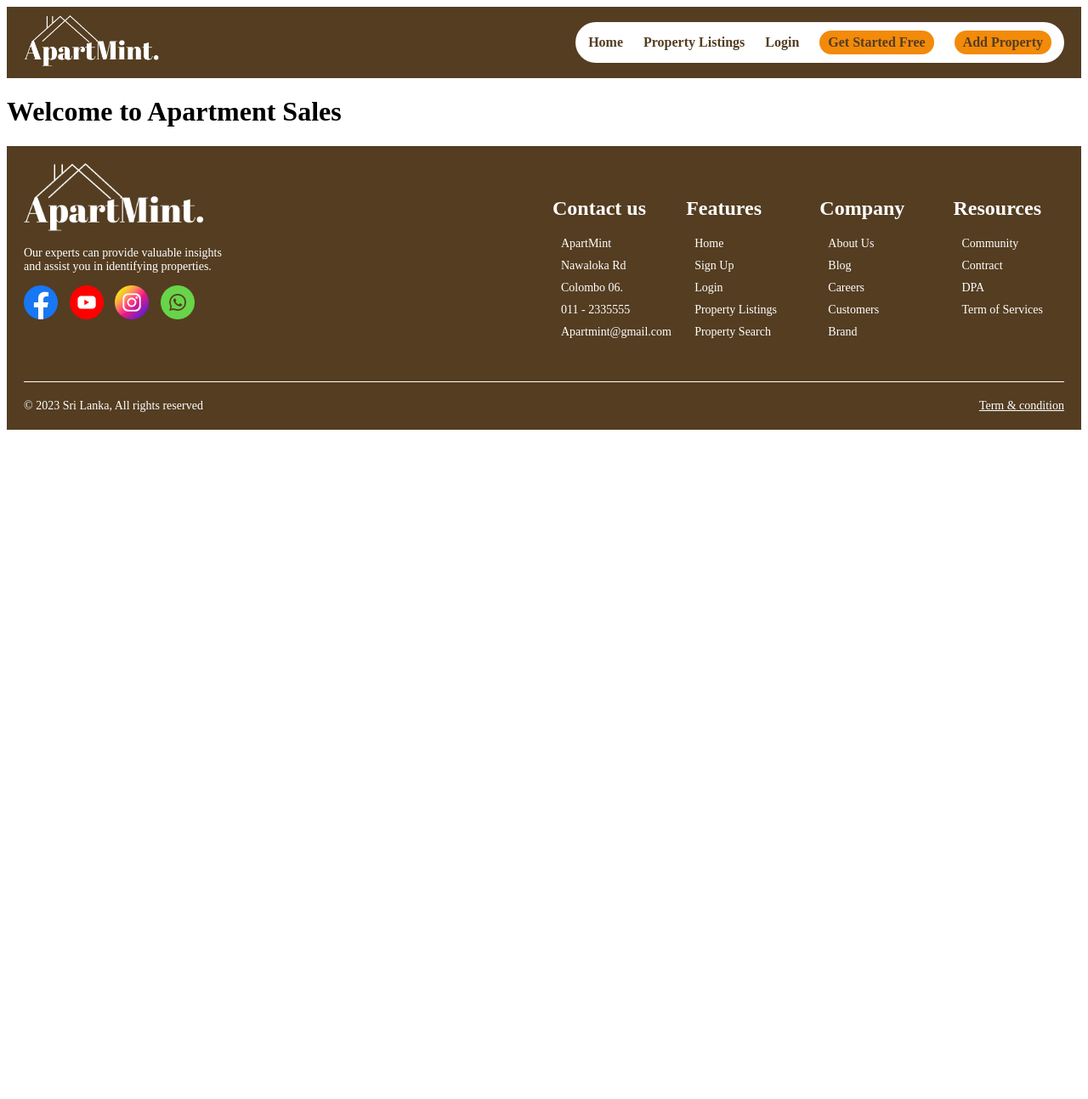
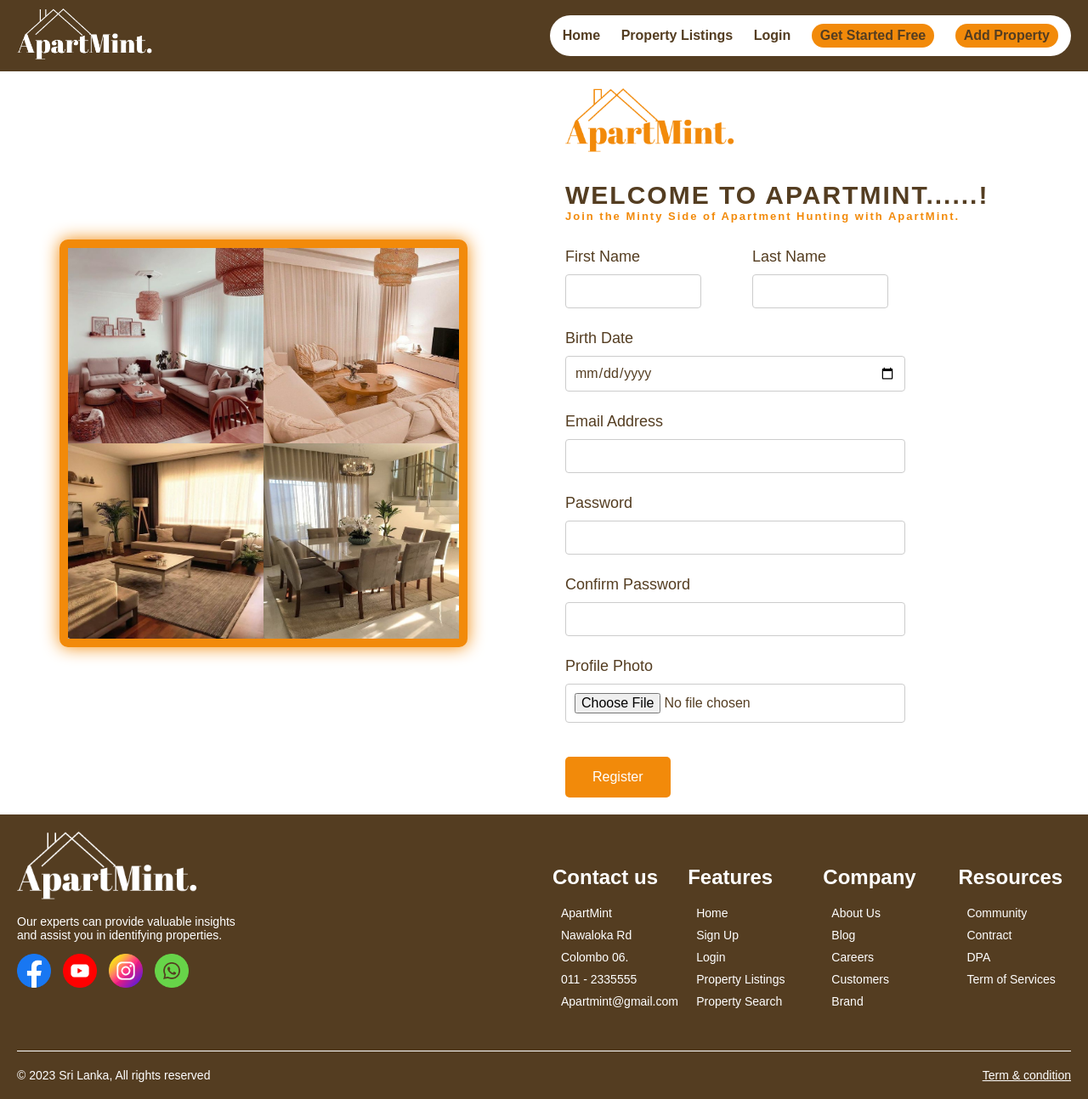
Before and after one commit to Kavindu-TechLab/Online-Apartment-Seles-System, a PHP site: page /register.php in a window 1280 px wide. Shown: the whole page at 85% size. Before the commit the page ends 506 px from the top, so only its background shows below. Run offline with PHP 8.4, Linux system fonts and the light colour scheme.

Commit message:
Create register page

```diff
--- a/addListings.php
+++ b/addListings.php
@@ -21,7 +21,7 @@
 
     <div class="container">
 
-        <form action="process_listing.php" method="post" enctype="multipart/form-data">
+        <form action="process_php/process_listing.php" method="post" enctype="multipart/form-data">
                 <div class="form-box">
                     <!-- Main Details -->
                     <div class = "main_details">
--- a/process_listing.php
+++ b/process_php/process_listing.php
@@ -24,7 +24,7 @@ if ($_SERVER["REQUEST_METHOD"] == "POST") {
     $utilities = isset($_POST["utilities"]) ? implode(", ", $_POST["utilities"]) : "";
 
     $uploadedImages = array();
-    $targetDirectory = "uploads/";
+    $targetDirectory = "uploads/listings_photoes/";
 
     // Check if files were uploaded
     if(isset($_FILES['image']) && !empty($_FILES['image']['name'][0])) {
--- a/register.php
+++ b/register.php
@@ -1,18 +1,76 @@
 <!DOCTYPE html>
-<html>
+<html lang="en">
+
 <head>
-    <title>Home Page</title>
-    <!-- Link to the external CSS file -->
+    <meta charset="UTF-8">
+    <meta name="viewport" content="width=device-width, initial-scale=1.0">
     <link rel="stylesheet" type="text/css" href="style/style.css">
+    <link rel="stylesheet" type="text/css" href="style/style_register.css">
+    <title>Register</title>
 </head>
+
 <body>
     <!-- Include the navigation bar -->
     <?php include('navbar.php'); ?>
 
-    <h1>Welcome to Apartment Sales</h1>
-    <!-- Your homepage content here -->
+    <div class="container">
+        <div class="left-section">
+            <div class="row">
+                <img src="images/0c8bc5136709ff47018eaaa80e74149e.jpg" alt="Image 1">
+                <img src="images/bb164a76f720b87251168fe46fb8f4c6.jpg" alt="Image 2">
+                <img src="images/d42c557d39ac3b6190d56ae59dbc8e72.jpg" alt="Image 3">
+                <img src="images/3b5c5a08925e964fcc4d90183843ed68.jpg" alt="Image 4">
+            </div>
+        </div>
+
+        <div class="right-section">
+            <!-- Logo and Title -->
+            <div class="logo">
+                <img src="images/logo.png" alt="Logo">
+            </div>
+            <h1>Welcome To Apartmint......!</h1>
+            <p>Join the Minty Side of Apartment Hunting with ApartMint.</p>
+
+            <!-- Registration Form -->
+            <form action="process_php/process_registration.php" method="post" enctype="multipart/form-data">
+                <div class="form-row">
+                    <div class="half">
+                        <label for="firstName">First Name</label>
+                        <input type="text" id="firstName" name="firstName" required>
+                    </div>
+                    <div class="half">
+                        <label for="lastName">Last Name</label>
+                        <input type="text" id="lastName" name="lastName" required>
+                    </div>
+                </div>
+                <div class="form-row">
+                    <label for="birthdate">Birth Date</label>
+                    <input type="date" id="birthdate" name="birthdate" required>
+                </div>
+                <div class="form-row">
+                    <label for="email">Email Address</label>
+                    <input type="email" id="email" name="email" required>
+                </div>
+                <div class="form-row">
+                    <label for="password">Password</label>
+                    <input type="password" id="password" name="password" required>
+                </div>
+                <div class="form-row">
+                    <label for="confirmPassword">Confirm Password</label>
+                    <input type="password" id="confirmPassword" name="confirmPassword" required>
+                </div>
+                <div class="form-row">
+                    <label for="profilePhoto">Profile Photo</label>
+                    <input type="file" id="profilePhoto" name="profilePhoto" accept="image/*">
+                </div>
+                <button type="submit" class="register-submit">Register</button>
+            </form>
+        </div>
+    </div>
 
     <!-- Include the footer -->
     <?php include('footer.php'); ?>
+
 </body>
+
 </html>
--- /dev/null
+++ b/style/style_register.css
@@ -0,0 +1,151 @@
+body {
+    margin: 0;
+    padding: 0;
+    font-family: Arial, sans-serif;
+}
+
+.container {
+    margin: 0 auto;
+    padding: 0;
+    display: flex;
+    flex-wrap: wrap;
+    justify-content: flex-start;
+    align-items: center;
+    padding: 20px;
+    margin-left: 30px;
+}
+
+.left-section {
+    flex: 1;
+    max-width: 50%;
+    padding-left: 20px;
+    display: flex;
+    flex-wrap: wrap;
+    justify-content: space-between;
+    align-items: center;
+    background-color: #fff;
+    color: #fff;
+}
+
+.left-section .row {
+    display: flex;
+    flex-wrap: wrap;
+    justify-content: flex-end;
+    align-items: center;
+    width: 460px;
+    height: 100%;
+    background-color: rgba(242, 138, 10, 1);
+    padding: 10px;
+    border-radius: 10px;
+    box-shadow: 0 0 20px rgba(242, 138, 10, 1);
+}
+
+.left-section img {
+    width: 230px;
+    height: 230px;
+    margin-bottom: 0px;
+    margin-right: 0px;
+}
+
+.right-section {
+    flex: 1;
+    max-width: 100%;
+    display: flex;
+    flex-wrap: wrap;
+    justify-content: space-between;
+    align-items: center;
+}
+
+.logo img {
+    max-height: 200px;
+    max-width: 200px;
+    margin-bottom: 10px;
+    margin-right: 10px;
+    transition: 0.3s;
+    cursor: pointer;
+}
+
+h1 {
+    font-size: 30px;
+    margin-bottom: 0px;
+    font-weight: bold;
+    text-align: center;
+    text-transform: uppercase;
+    letter-spacing: 2px;
+    color: rgba(84, 61, 33, 1);
+}
+
+.right-section p {
+    font-size: 13px;
+    margin-top: 0%;
+    margin-bottom: 25px;
+    font-weight: bold;
+    text-align: center;
+    letter-spacing: 2px;
+    color: rgba(242, 138, 10, 1);
+}
+
+.form-row {
+    display: flex;
+    flex-wrap: wrap;
+    justify-content: space-between;
+    align-items: center;
+    width: 400px;
+    height: 100%;
+    cursor: pointer;
+}
+
+.form-row .half {
+    flex: 1;
+    max-width: 40%;
+    padding-right: 20px;
+    display: flex;
+    flex-wrap: wrap;
+    justify-content: space-between;
+    align-items: center;
+}
+
+.form-row label {
+    margin-top: 5px;
+    font-size: 18px;
+    color: rgba(84, 61, 33, 1);
+}
+
+.form-row input {
+    margin-top: 10px;
+    margin-bottom: 20px;
+    padding: 20px;
+    width: 100%;
+    padding: 10px;
+    border: 1px solid #ccc;
+    border-radius: 4px;
+    outline: none;
+    box-sizing: border-box;
+    font-size: 16px;
+    font-family: Arial, sans-serif;
+    font-weight: 400;
+    color: rgba(84, 61, 33, 1);
+    background-color: #fff;
+}
+
+.register-submit {
+    margin-top: 20px;
+    background-color: rgba(242, 138, 10, 1);
+    color: white;
+    border: none;
+    padding: 15px 32px;
+    text-align: center;
+    text-decoration: none;
+    display: inline-block;
+    font-size: 16px;
+    font-family: Arial, sans-serif;
+    transition-duration: 0.1s;
+    cursor: pointer;
+    border-radius: 5px;
+}
+
+.register-submit:hover {
+    background-color: white;
+    color: rgba(84, 61, 33, 1);
+    border: 2px solid rgba(242, 138, 10, 1);
+}
```
Also changed, not shown: process_php/process_registration.php (added, +31 -0 lines), images/0c8bc5136709ff47018eaaa80e74149e.jpg (renamed from uploads/0c8bc5136709ff47018eaaa80e74149e.jpg), images/3b5c5a08925e964fcc4d90183843ed68.jpg (added), images/bb164a76f720b87251168fe46fb8f4c6.jpg (added), images/d42c557d39ac3b6190d56ae59dbc8e72.jpg (added), process_php/db_connection.php (renamed from db_connection.php), process_php/uploads/listings_photoes/0c8bc5136709ff47018eaaa80e74149e.jpg (added), process_php/uploads/listings_photoes/4545454.PNG (renamed from uploads/4545454.PNG), process_php/uploads/listings_photoes/75212.PNG (renamed from uploads/75212.PNG), process_php/uploads/listings_photoes/Capture.PNG (renamed from uploads/Capture.PNG), process_php/uploads/listings_photoes/Capture4646.PNG (renamed from uploads/Capture4646.PNG), process_php/uploads/listings_photoes/Capture545452.PNG (renamed from uploads/Capture545452.PNG), process_php/uploads/listings_photoes/Capture6464.PNG (renamed from uploads/Capture6464.PNG), process_php/uploads/listings_photoes/d42c557d39ac3b6190d56ae59dbc8e72.jpg (added), 1 more files.
